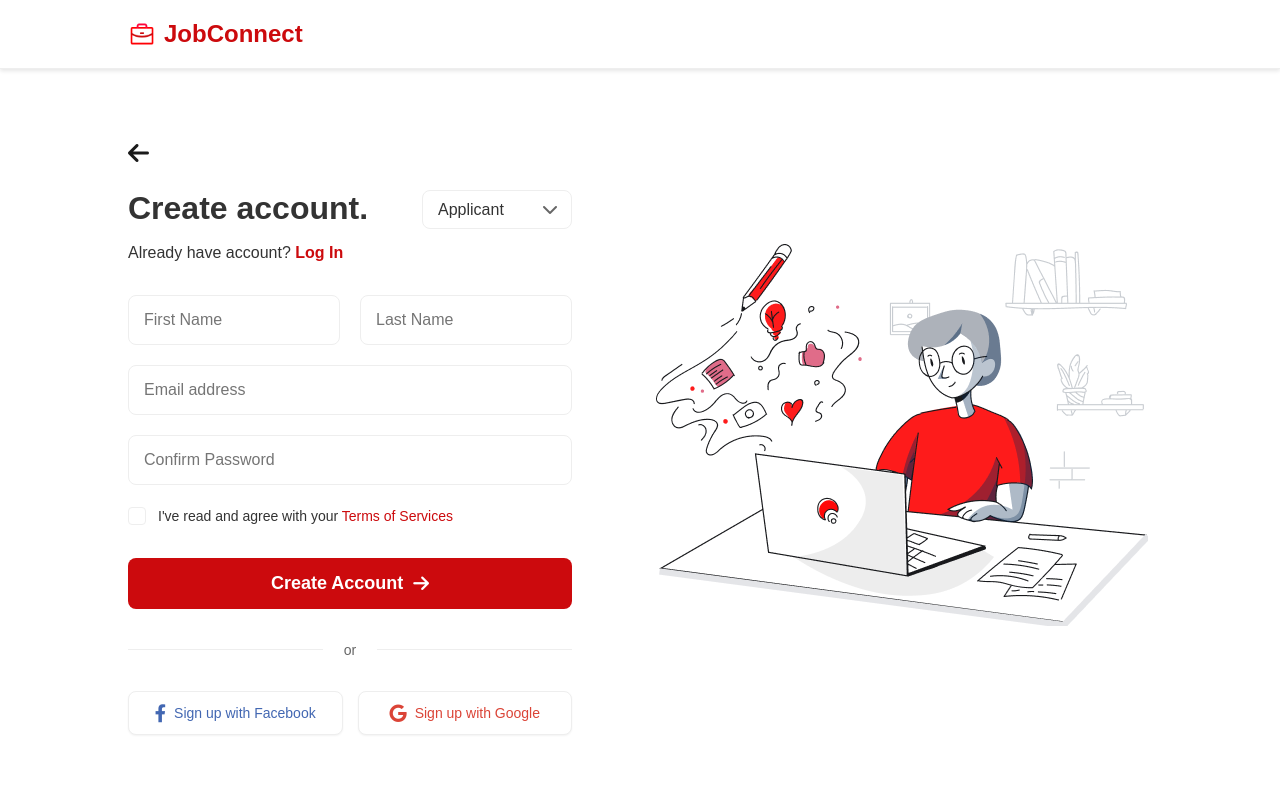
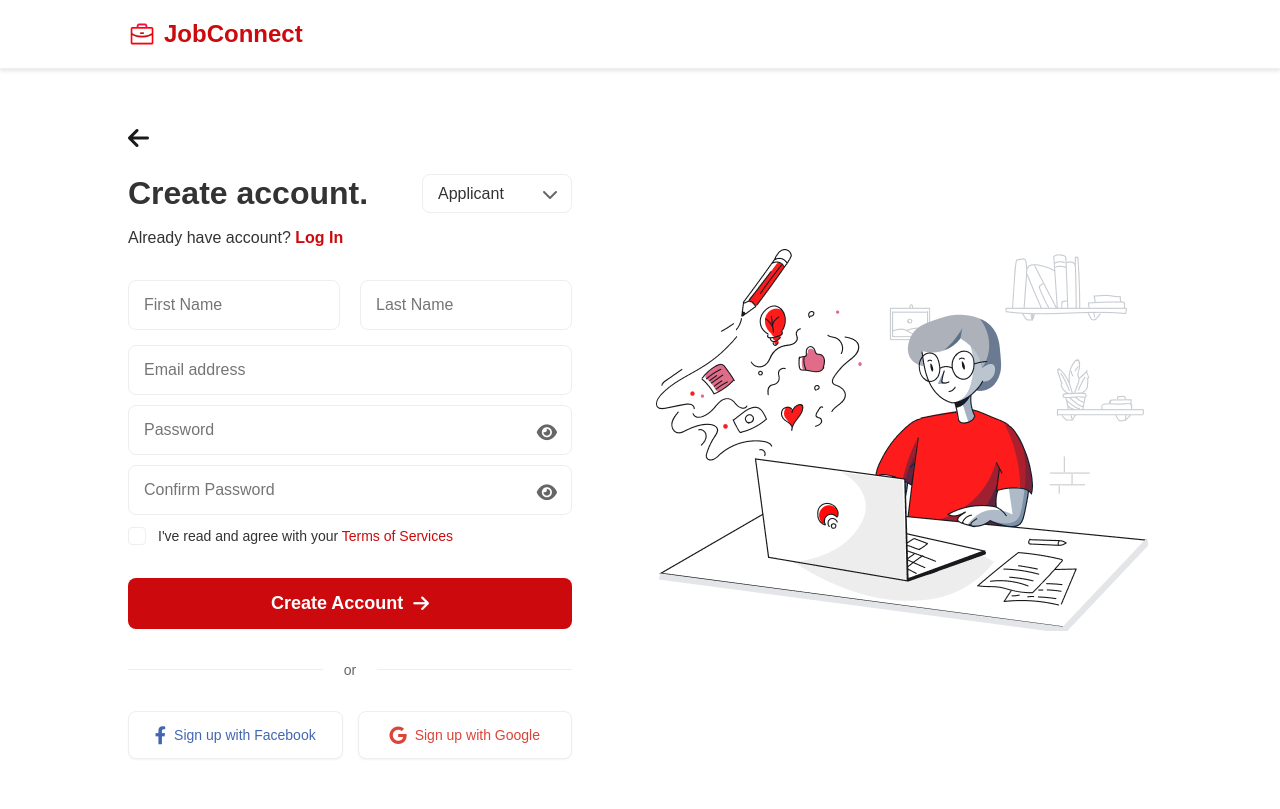
Before and after one commit to CortesProjects/JobConnect, a Django app: page /accounts/registration/ in a window 1280 px wide. Before the commit the page ends 735 px from the top, so only its background shows below. Run offline with Django 5.2, Linux system fonts and the light colour scheme; some libraries are stand-ins or nearby versions.

Commit message:
fix(registration): updated the form with field validations

```diff
--- a/backend/JobConnect/urls.py
+++ b/backend/JobConnect/urls.py
@@ -5,5 +5,7 @@
 urlpatterns = [
     path('admin/', admin.site.urls),
     path('accounts/', include('accounts.urls')),
+    path('accounts/', include('allauth.urls')),
     path('', include('JobConnectApp.urls')),
+
 ]
--- a/backend/accounts/forms.py
+++ b/backend/accounts/forms.py
@@ -39,7 +39,7 @@
                 field.widget.attrs['placeholder'] = 'Last Name'
             elif name == 'email':
                 field.widget.attrs['placeholder'] = 'Email address'
-            elif name == 'password':
+            elif name == 'password1':
                 field.widget.attrs['placeholder'] = 'Password'
                 field.label = False
             elif name == 'password2':
--- a/frontend/static/css/global.css
+++ b/frontend/static/css/global.css
@@ -7,6 +7,7 @@
     --bg-white: #FFFFFF;
     --border-color: #EEEEEE;
     --success-green: #4CAF50;
+    --error-color: #dc3545;
     --card-shadow: 0 4px 6px -1px rgba(0, 0, 0, 0.1), 0 2px 4px -2px rgba(0, 0, 0, 0.06);
 }
 
--- a/frontend/static/css/registration.css
+++ b/frontend/static/css/registration.css
@@ -29,7 +29,7 @@
 
 .backbtn:hover {
     color: #ff3b3b;
-    transform: none;
+    transform: scale(1.1);
 }
 
 .register-form-container {
@@ -96,10 +96,10 @@
 .form-group-row {
     display: flex;
     gap: 20px;
-    margin-bottom: 20px;
+    margin-bottom: 10px;
 }
 .field-container {
-    margin-bottom: 20px;
+    margin-bottom: 10px;
     position: relative;
     width: 100%;
 }
@@ -139,10 +139,12 @@
 
 .password-field {
     position: relative;
-    margin-bottom: 20px;
+    margin-bottom: 10px;
+    display: block;
 }
 
 .password-field input {
+    margin-bottom: 0;
     width: 100%;
     padding: 15px;
     border: 1px solid var(--border-color);
@@ -153,14 +155,18 @@
 
 .password-toggle {
     z-index: 10;
-    pointer-events: none;
     position: absolute;
     right: 15px;
-    top: 50%;
-    transform: translateY(-50%);
+    top: 18px;
+    transform: none;
     color: var(--text-color-light);
     cursor: pointer;
     font-size: 18px;
+    transition: color 0.2s;
+}
+
+.password-toggle:hover {
+    color: var(--text-color-dark);
 }
 
 .checkbox-group {
@@ -302,11 +308,35 @@
 .error-text {
     font-size: 12px;
     color: #dc3545;
-    margin-top: -15px;
-    margin-bottom: 15px;
+    margin-top: 5px;
+    margin-bottom: 5px;
     display: block;
 }
 
 .password-field .form-control {
-    padding-right: 40px;
+    padding-right: 45px;
 }
+
+.alert.error-message {
+    background-color: var(--secondary-color);
+    border: 1px solid var(--primary-color);
+    color: var(--primary-color);
+    padding: 15px;
+    border-radius: 8px;
+    margin-bottom: 20px;
+}
+
+.alert.error-message p {
+    margin: 0;
+    font-weight: 500;
+}
+
+.field-error-highlight input {
+    border-color: var(--error-color) !important;
+}
+
+.checkbox-group.error-highlight {
+    border: 1px solid var(--error-color) !important;
+    padding: 8px;
+    border-radius: 8px;
+}
--- a/frontend/templates/accounts/registration.html
+++ b/frontend/templates/accounts/registration.html
@@ -1,5 +1,7 @@
 {% extends "base.html" %}
 {% load static %}
+{% load socialaccount %}
+
 {% block extra_css %}
 <link rel="stylesheet" href="{% static 'css/registration.css' %}">
 {% endblock %}
@@ -13,8 +15,8 @@
 
     <div class="register-form-container">
         <a href="{% url 'homepage' %}" class="backbtn" title="Go back to Homepage">
-        <i class="fas fa-arrow-left"></i>
-    </a>
+            <i class="fas fa-arrow-left"></i>
+        </a>
         <div class="register-header-row">
             <h2>Create account.</h2>
             <div class="select-wrapper">
@@ -25,7 +27,7 @@
                 <i class="fas fa-chevron-down select-arrow"></i>
             </div>
         </div>
-        <p>Already have account? <a href="#" class="log-in-link">Log In</a></p>
+        <p>Already have account? <a href="{% url 'login' %}" class="log-in-link">Log In</a></p>
         {% if form.non_field_errors %}
             <div class="alert error-message">
                 {% for error in form.non_field_errors %}
@@ -33,40 +35,40 @@
                 {% endfor %}
             </div>
         {% endif %}
-        <form method="post">{% csrf_token %}
+        <form method="post" action="{% url 'accounts:register' %}">{% csrf_token %}
             <div class="form-group-row">
                 <div class="field-container">
                     {{ form.first_name }}
-                    {% if form.first_name.errors %}
-                        <small class="error-text">{{ form.first_name.errors.0 }}</small>
-                    {% endif %}
+                    <div class="error-text" id="first-name-error">
+                        {% if form.first_name.errors %}{{ form.first_name.errors.0 }}{% endif %}
+                    </div>
                 </div>
                 <div class="field-container">
                     {{ form.last_name }}
-                    {% if form.last_name.errors %}
-                        <small class="error-text">{{ form.last_name.errors.0 }}</small>
-                    {% endif %}
+                    <div class="error-text" id="last-name-error">
+                        {% if form.last_name.errors %}{{ form.last_name.errors.0 }}{% endif %}
+                    </div>
                 </div>
             </div>
             <div class="field-container">
                 {{ form.email }}
-                {% if form.email.errors %}
-                    <small class="error-text">{{ form.email.errors.0 }}</small>
-                {% endif %}
+                <div class="error-text" id="email-error">
+                    {% if form.email.errors %}{{ form.email.errors.0 }}{% endif %}
+                </div>
             </div>
             <div class="password-field field-container">
-                {{ form.password }}
-                <!-- <i class="fas fa-eye password-toggle"></i> -->
-                {% if form.password.errors %}
-                    <small class="error-text">{{ form.password.errors.0 }}</small>
-                {% endif %}
+                {{ form.password1 }}
+                <i class="fas fa-eye password-toggle"></i>
+                <div class="error-text" id="password1-error">
+                    {% if form.password1.errors %}{{ form.password1.errors.0 }}{% endif %}
+                </div>
             </div>
             <div class="password-field field-container">
                 {{ form.password2 }}
-                <!-- <i class="fas fa-eye password-toggle"></i> -->
-                {% if form.password2.errors %}
-                    <small class="error-text">{{ form.password2.errors.0 }}</small>
-                {% endif %}
+                <i class="fas fa-eye password-toggle"></i>
+                <div class="error-text" id="password2-error">
+                    {% if form.password2.errors %}{{ form.password2.errors.0 }}{% endif %}
+                </div>
             </div>
             <div class="checkbox-group">
                 {{ form.terms_and_conditions }}
@@ -74,9 +76,9 @@
                     I've read and agree with your <a href="#" class="terms-link">Terms of Services</a>
                 </label>
             </div>
-            {% if form.terms_and_conditions.errors %}
-                <div class="error-text mb-3">{{ form.terms_and_conditions.errors.0 }}</div>
-            {% endif %}
+            <div class="error-text" id="terms-error">
+                {% if form.terms_and_conditions.errors %}{{ form.terms_and_conditions.errors.0 }}{% endif %}
+            </div>
 
             <button type="submit" class="cta-btn register-submit">
                 Create Account <i class="fas fa-arrow-right"></i>
@@ -87,12 +89,12 @@
             <span>or</span>
         </div>
         <div class="social-login">
-            <button class="social-btn facebook-btn">
+            <a style="text-decoration: none;" href="#" class="social-btn facebook-btn">
                 <i class="fab fa-facebook-f"></i> Sign up with Facebook
-            </button>
-            <button class="social-btn google-btn">
+            </a>
+            <a style="text-decoration: none;" href="#" class="social-btn google-btn">
                 <i class="fab fa-google"></i> Sign up with Google
-            </button>
+            </a>
         </div>
     </div>
 
@@ -103,3 +105,8 @@
 </div>
 
 {% endblock %}
+
+
+{% block extra_js %}
+    <script src="{% static 'js/registration.js' %}"></script>
+{% endblock %}
--- a/frontend/templates/base.html
+++ b/frontend/templates/base.html
@@ -17,7 +17,7 @@
         <div class="user-actions">
             {% block user_actions %}
                 {% if not user.is_authenticated %}
-                    <a href="#" class="login">Login</a>
+                    <a href="#" class="{% url 'login' %}">Login</a>
                     <a href="{% url 'accounts:register' %}" class="register-btn">Sign Up</a>
                 {% endif %}
             {% endblock %}
@@ -38,5 +38,9 @@
     </main>
     {% block footer %}
     {% endblock %}
+
+    {% block extra_js %}
+
+    {% endblock %}
 </body>
 </html>
```
Also changed, not shown: backend/JobConnect/settings.py (+17 -1 lines), frontend/static/js/registration.js (added, +105 -0 lines).
